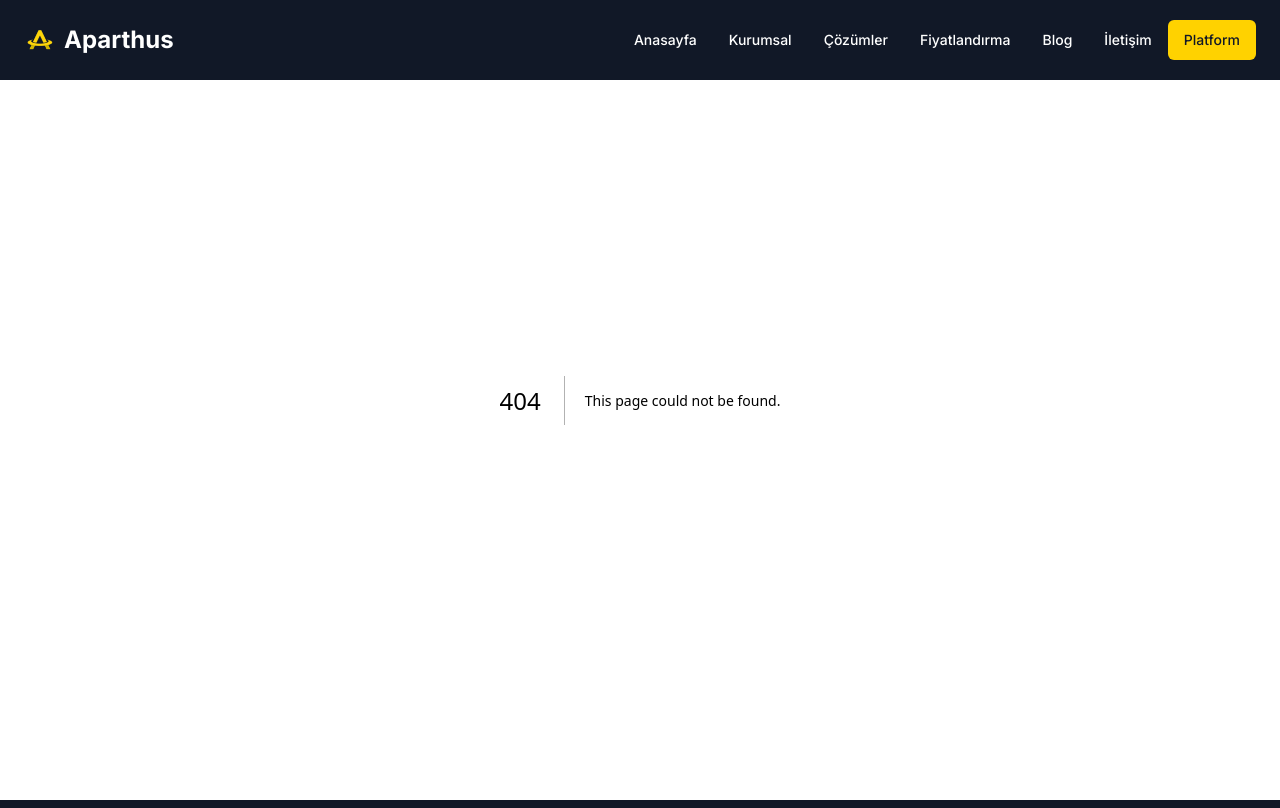
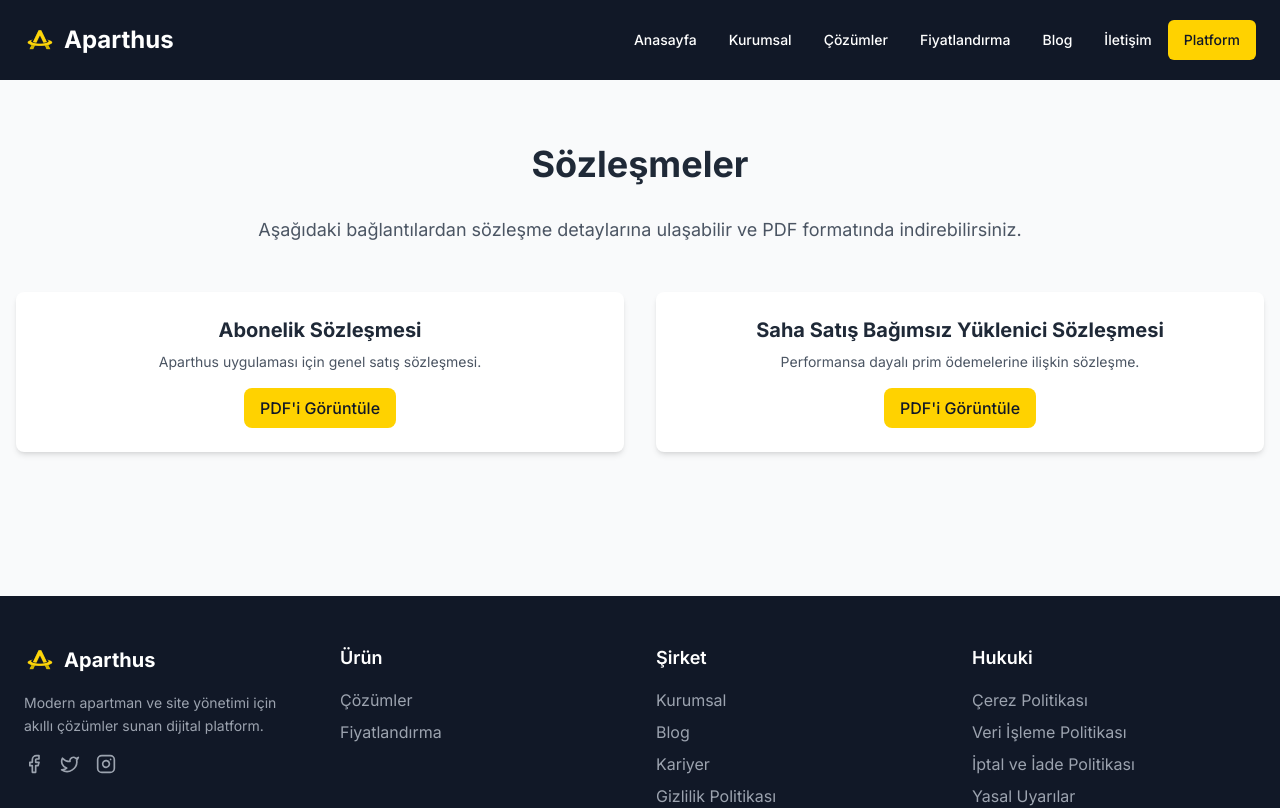
Before and after one commit to berkksubasi/aparthus-web, a Next.js app: page /sozlesmeler in a window 1280 px wide. Before the commit this address had no page. Shown: the top 808 px of the page. Built offline with nearby package versions, Linux system fonts and the light colour scheme.

Commit message:
sözleşmeler eklendi;

```diff
--- a/src/app/aparthus-kariyer/page.tsx
+++ b/src/app/aparthus-kariyer/page.tsx
@@ -72,6 +72,22 @@ export default function CareerPage() {
         </div>
       </main>
 
+      {/* Contracts Section */}
+      <section className="bg-white py-16">
+        <div className="container mx-auto px-4 text-center">
+          <h2 className="text-3xl font-bold text-gray-800 mb-4">Sözleşmeler</h2>
+          <p className="text-lg text-gray-600 mb-8">
+            Aparthus ile yapılan satış sözleşmeleri, adil ve şeffaf bir kazanç modeli sunar. Sözleşme detayları ve kurallarını incelemek için aşağıdaki bağlantıya tıklayın.
+          </p>
+          <Link
+            href="/sozlesmeler"
+            className="inline-block bg-[#FFD200] text-gray-900 px-8 py-4 rounded-lg font-semibold hover:bg-[#FFD200]/90 transition"
+          >
+            Sözleşme Detaylarını Gör
+          </Link>
+        </div>
+      </section>
+
       {/* Call-to-Action */}
       <section className="bg-gray-800 py-16">
         <div className="container mx-auto text-center">
--- a/src/app/components/sections/GetStartedSection.tsx
+++ b/src/app/components/sections/GetStartedSection.tsx
@@ -16,10 +16,11 @@ export default function GetStartedSection(): JSX.Element {
         {/* CTA Butonları */}
         <div className="flex flex-col gap-4 sm:flex-row justify-center">
           <Button className="bg-[#FFD200] text-gray-900 hover:text-white hover:bg-[#FFD200]/90 px-8 py-4 text-lg rounded-md shadow-lg"
-            href="/on-satis">
+            href="#fiyatlandırma">
             Ön Satış
           </Button>
           <Button
+          href="#fiyatlandırma"
             variant="outline"
             className="border border-[#FFD200] text-[#FFD200] hover:bg-[#FFD200] hover:text-white px-8 py-4 text-lg rounded-md shadow-lg"
           >
--- /dev/null
+++ b/src/app/sozlesmeler/page.tsx
@@ -0,0 +1,54 @@
+'use client';
+
+import React, { useState } from 'react';
+
+const contracts = [
+    {
+        id: 'sozlesme1',
+        title: 'Abonelik Sözleşmesi',
+        description: 'Aparthus uygulaması için genel satış sözleşmesi.',
+        file: '/sozlesmeler/abonelik-sozlesmesi.pdf',
+    },
+    {
+        id: 'sozlesme2',
+        title: 'Saha Satış Bağımsız Yüklenici Sözleşmesi',
+        description: 'Performansa dayalı prim ödemelerine ilişkin sözleşme.',
+        file: '/sozlesmeler/saha-satis-sozlesmesi.pdf',
+    }
+];
+
+export default function ContractsPage() {
+    const [selectedContract, setSelectedContract] = useState(null);
+
+    return (
+        <div className="bg-gray-50 min-h-full py-16">
+            <div className="container mx-auto px-4 my-20">
+                <h1 className="text-4xl font-bold text-gray-800 text-center mb-8">Sözleşmeler</h1>
+                <p className="text-lg text-gray-600 text-center mb-12">
+                    Aşağıdaki bağlantılardan sözleşme detaylarına ulaşabilir ve PDF formatında indirebilirsiniz.
+                </p>
+                <div className="grid grid-cols-1 md:grid-cols-2 lg:grid-cols-2 gap-8">
+                    {contracts.map((contract) => (
+                        <div
+                            key={contract.id}
+                            className="bg-white shadow-md rounded-lg p-6 flex flex-col items-center"
+                        >
+                            <h3 className="text-xl font-bold text-gray-800 mb-2">{contract.title}</h3>
+                            <p className="text-sm text-gray-600 text-center mb-4">
+                                {contract.description}
+                            </p>
+                            <a
+                                href={contract.file}
+                                target="_blank"
+                                rel="noopener noreferrer"
+                                className="bg-[#FFD200] text-gray-900 px-4 py-2 rounded-lg font-medium hover:bg-[#FFD200]/90 transition"
+                            >
+                                PDF'i Görüntüle
+                            </a>
+                        </div>
+                    ))}
+                </div>
+            </div>
+        </div>
+    );
+}
```
Also changed, not shown: 2 other files (tests, documents, lock files or other folders).
